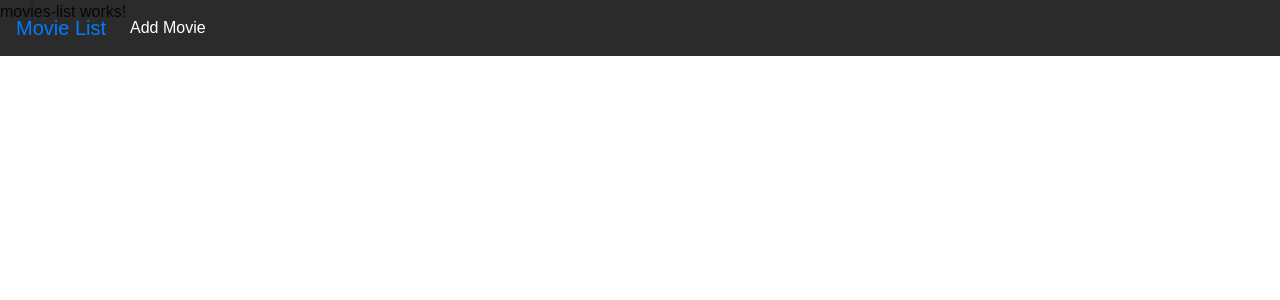
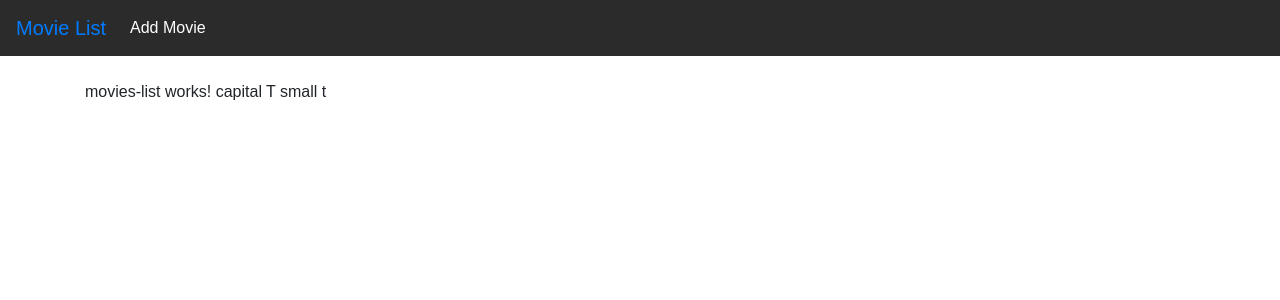
Before and after one commit to dorondav/movie-list, an Angular app: page / in a window 1280 px wide. Shown: the top 300 px of the page. Built offline with nearby package versions, Linux system fonts and the light colour scheme; no server answers.

Commit message:
first project GET request

```diff
--- a/src/app/app.component.css
+++ b/src/app/app.component.css
@@ -0,0 +1,4 @@
+.container {
+    margin-top: 5rem;
+    width: 100%;
+}
--- a/src/app/app.component.html
+++ b/src/app/app.component.html
@@ -1,2 +1,4 @@
 <app-header></app-header>
-<router-outlet></router-outlet>
+<div class="container">
+    <router-outlet></router-outlet>
+</div>
--- a/src/app/app.module.ts
+++ b/src/app/app.module.ts
@@ -3,6 +3,7 @@ import { BrowserModule } from '@angular/platform-browser';
 import { NgModule } from '@angular/core';
 import { AppRoutingModule } from './app-routing.module';
 import { AppComponent } from './app.component';
+import { HttpClientModule } from '@angular/common/http';
 
 //* Third Party Components */
 import { NgbModule } from '@ng-bootstrap/ng-bootstrap';
@@ -28,6 +29,7 @@ import { MoviesDataService } from './movies/movies-data.service';
   ],
   imports: [
     BrowserModule,
+    HttpClientModule,
     AppRoutingModule,
     NgbModule,
   ],
--- a/src/app/movies/movies-data.service.ts
+++ b/src/app/movies/movies-data.service.ts
@@ -1,9 +1,24 @@
 import { Injectable } from '@angular/core';
+import { HttpClient } from '@angular/common/http'
+import { Movie } from './movie.model';
+import { Observable } from 'rxjs/';
+import { Title } from '@angular/platform-browser';
+
 
 @Injectable({
   providedIn: 'root'
 })
 export class MoviesDataService {
+  private _omdb_key = "ed83f1b9";
+  moviesArray = ['betman', 'Guardians of the Galaxy'];
+  private _url: string = `http://www.omdbapi.com/?t=${this.moviesArray}&apikey=${this._omdb_key}`;
 
-  constructor() { }
+  constructor(private http: HttpClient) { }
+
+  getMovies(): Observable<Movie[]> {
+    console.log(`test: ${this.moviesArray} `);
+
+    return this.http.get<Movie[]>(this._url);
+  }
+
 }
--- a/src/app/movies/movies-list/movies-list.component.html
+++ b/src/app/movies/movies-list/movies-list.component.html
@@ -1,3 +1,6 @@
 <p>
   movies-list works!
+  capital T {{movies.Title}}
+  small t {{movies.title}}
+
 </p>
--- a/src/app/movies/movies-list/movies-list.component.ts
+++ b/src/app/movies/movies-list/movies-list.component.ts
@@ -1,4 +1,5 @@
 import { Component, OnInit } from '@angular/core';
+import { MoviesDataService } from '../movies-data.service';
 
 @Component({
   selector: 'app-movies-list',
@@ -7,9 +8,16 @@ import { Component, OnInit } from '@angular/core';
 })
 export class MoviesListComponent implements OnInit {
 
-  constructor() { }
+  movies = [];
+  constructor(private movieDs: MoviesDataService) { }
 
   ngOnInit() {
+    this.movieDs.getMovies()
+      .subscribe(data => {
+        this.movies = data;
+        console.log(this.movies);
+      })
   }
 
+
 }
```
Also changed, not shown: src/app/movies/movie.model.ts (added, +16 -0 lines), src/app/movies/movies-list/movie-list.service.ts (added, +9 -0 lines).
